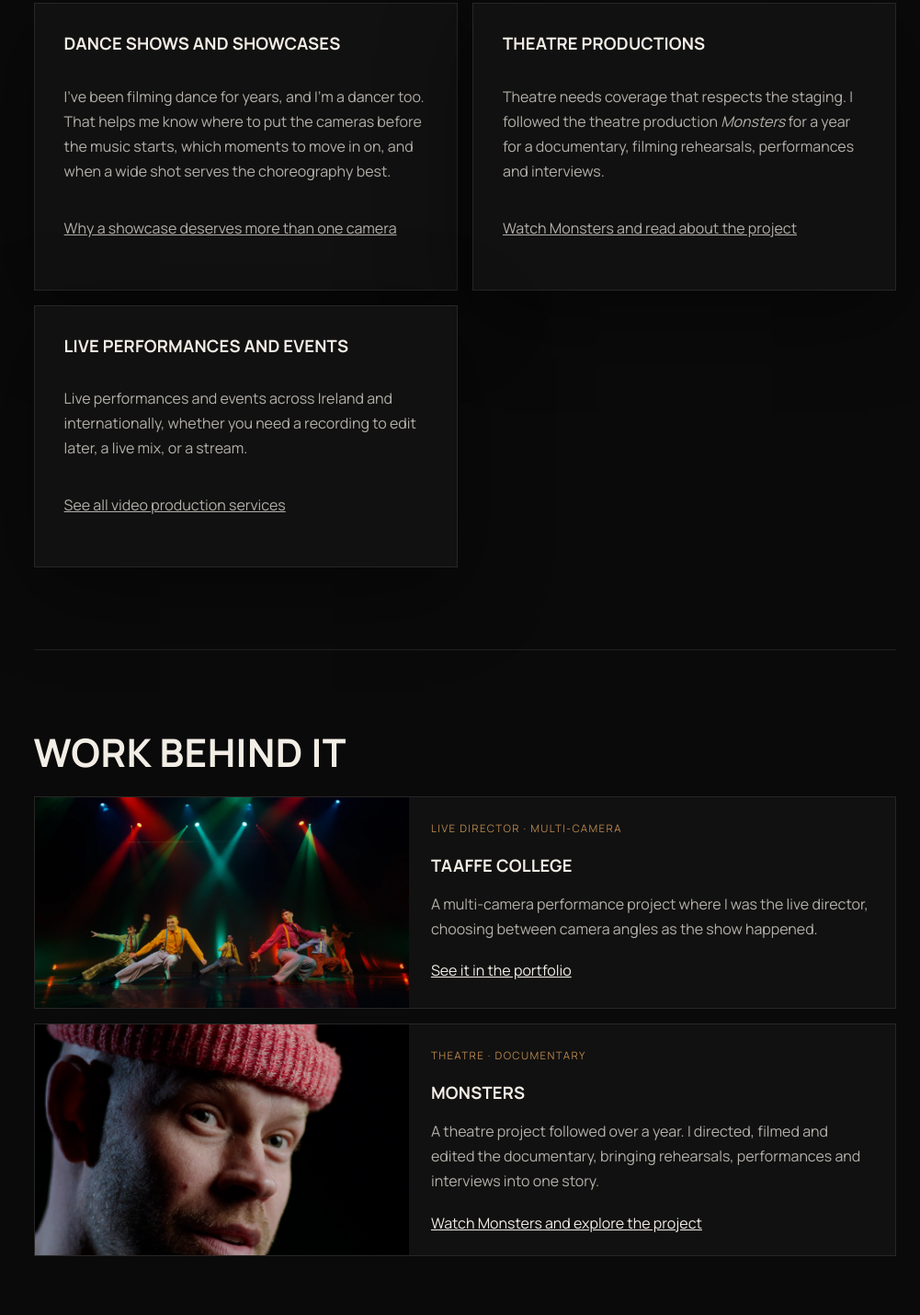
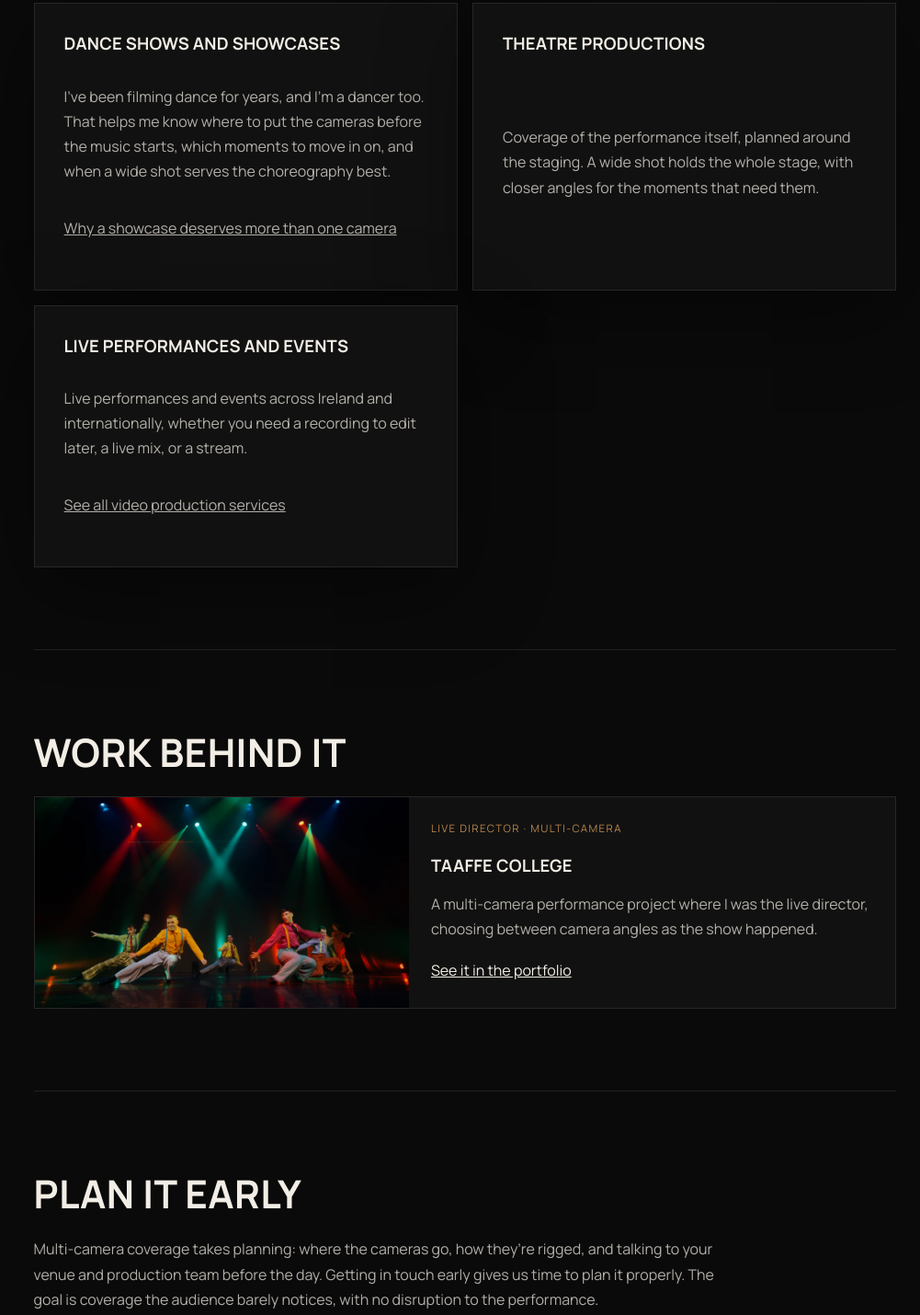
Before and after one commit to jaceksnochowski-FruitFrame/my-website, a plain HTML site: page multicamera-filming-dublin/index.html in a window 1280 px wide. Shown: the part 1925-3355 px from the top of the page at 92% size, without its empty margins (279-1280 px from the left). Drawn offline with Linux system fonts and the light colour scheme.

Commit message:
Keep documentary work separate from multicamera examples

```diff
--- a/multicamera-filming-dublin/index.html
+++ b/multicamera-filming-dublin/index.html
@@ -1574,7 +1574,8 @@
 .service-page .grid{display:grid;grid-template-columns:repeat(2,minmax(0,1fr));gap:1rem}
 .service-card,.service-project{background:var(--panel);border:1px solid var(--line)}
 .service-card{padding:2rem}
-.service-page .projects{display:grid;grid-template-columns:repeat(3,minmax(0,1fr));gap:1rem}
+.service-page .projects{display:grid;grid-template-columns:1fr;gap:1rem}
+.service-project{display:grid;grid-template-columns:minmax(0,1fr) minmax(0,1.3fr)}
 .service-project img{width:100%;aspect-ratio:16/9;object-fit:cover}
 .service-page .project-copy{padding:1.5rem}
 .service-page .label{font-size:.72rem;letter-spacing:.12em;text-transform:uppercase;color:var(--accent)}
@@ -1699,8 +1700,7 @@
 </article>
 <article class="service-card">
 <h3>Theatre productions</h3>
-<p>Theatre needs coverage that respects the staging. I followed the theatre production <em>Monsters</em> for a year for a documentary, filming rehearsals, performances and interviews.</p>
-<p><a href="../journal/monsters-documentary/">Watch Monsters and read about the project</a></p>
+<p>Coverage of the performance itself, planned around the staging. A wide shot holds the whole stage, with closer angles for the moments that need them.</p>
 </article>
 <article class="service-card">
 <h3>Live performances and events</h3>
@@ -1721,15 +1721,7 @@
 <a href="../#work">See it in the portfolio</a>
 </div>
 </article>
-<article class="service-project">
-<img src="../images/work-4.webp" alt="Close-up from Monsters, with warm and cool lighting on a man wearing a red knitted hat." loading="lazy">
-<div class="project-copy">
-<p class="label">Theatre · Documentary</p>
-<h3>Monsters</h3>
-<p>A theatre project followed over a year. I directed, filmed and edited the documentary, bringing rehearsals, performances and interviews into one story.</p>
-<a href="../journal/monsters-documentary/">Watch Monsters and explore the project</a>
-</div>
-</article>
+
 </div>
 </section>
 <section class="service-section">
```
